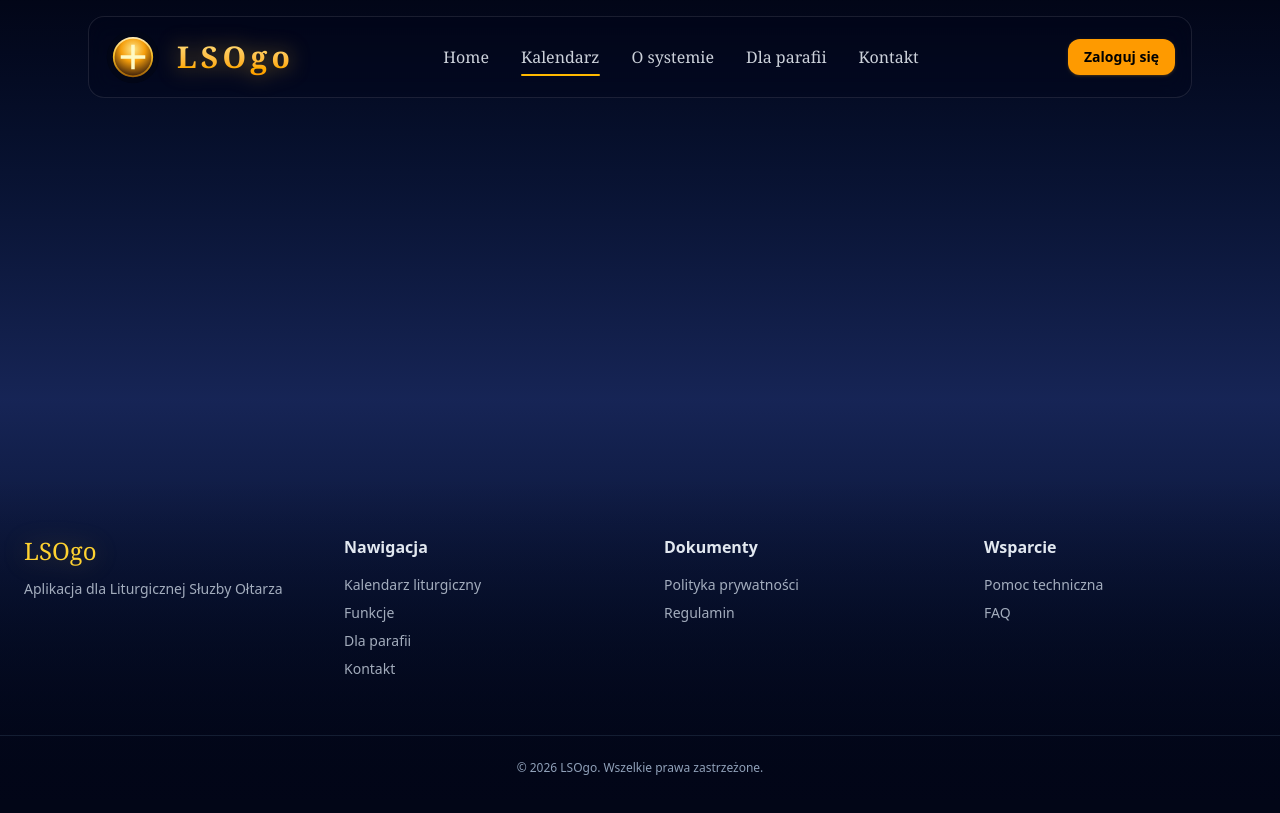
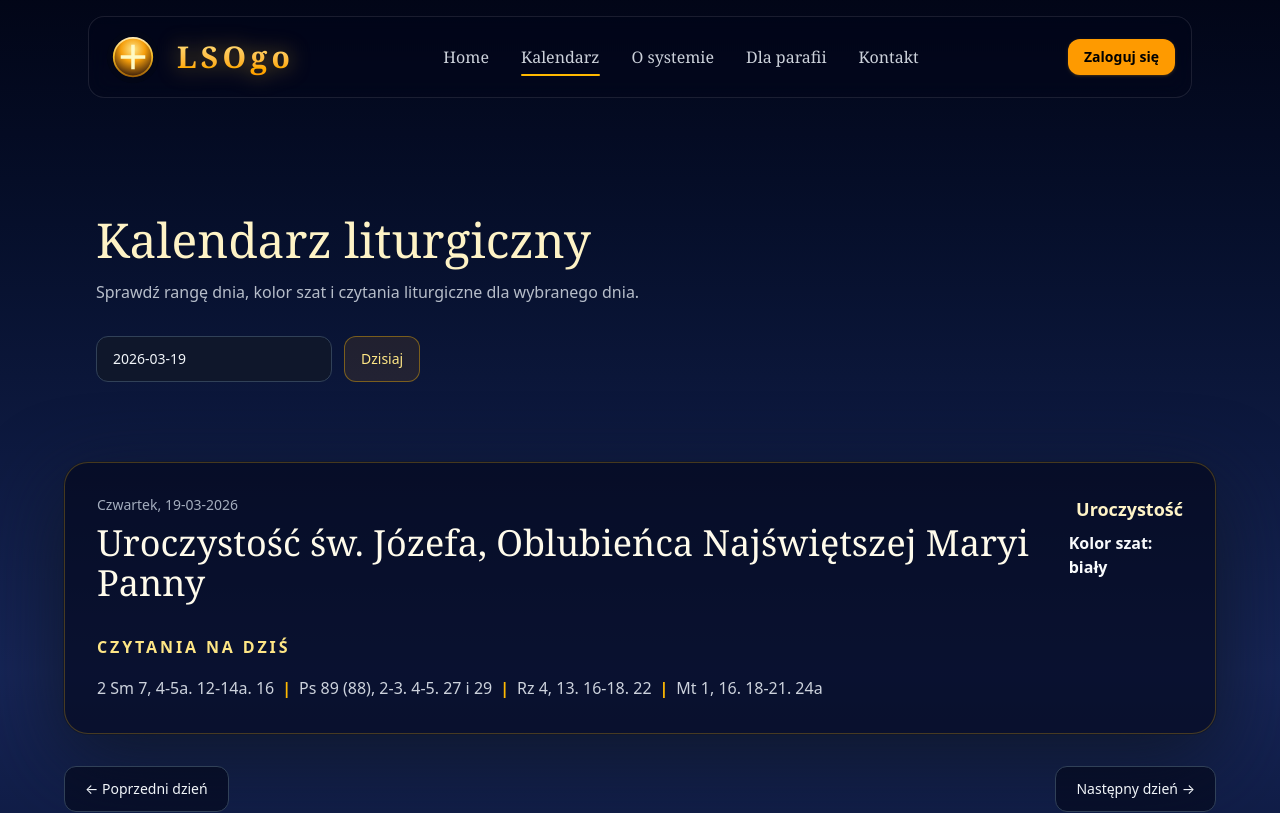
Before and after one commit to grzegorz2803/lsogo-web, a React (Vite) app: page /kalendarz in a window 1280 px wide. Shown: the top 813 px of the page. Built offline with nearby package versions, Linux system fonts and the light colour scheme.

Commit message:
feat: add CalendarPage with daily liturgical view and date navigation

```diff
--- a/src/AppRouter.tsx
+++ b/src/AppRouter.tsx
@@ -3,11 +3,13 @@ import { HomePage } from "./pages/HomePage";
 import { AboutPage } from "./pages/AboutPage";
 import { ParishPage } from "./pages/ParishPage";
 import { ContactPage } from "./pages/ContactPage";
+import { CalendarPage } from "./pages/CalendarPage";
 
 export function AppRouter() {
   return (
     <Routes>
       <Route path="/" element={<HomePage />} />
+      <Route path="/kalendarz" element={<CalendarPage />} />
       <Route path="/o-systemie" element={<AboutPage />} />
       <Route path="/dla-parafii" element={<ParishPage />} />
       <Route path="/kontakt" element={<ContactPage />} />
--- /dev/null
+++ b/src/components/CalendarPage/CalendarDayCard.tsx
@@ -0,0 +1,76 @@
+import { calendarPageContent } from "../../content/calendarPage";
+import type {
+  CalendarDayData,
+  LiturgicalColor,
+} from "../../mocks/calendarPageMock";
+
+function formatDisplayDate(dateStr: string): string {
+  const [year, month, day] = dateStr.split("-");
+  return `${day}-${month}-${year}`;
+}
+
+function getColorTextClass(color: LiturgicalColor) {
+  switch (color) {
+    case "biały":
+      return "text-slate-50";
+    case "czerwony":
+      return "text-red-300";
+    case "zielony":
+      return "text-emerald-300";
+    case "fioletowy":
+      return "text-violet-300";
+    case "różowy":
+      return "text-pink-300";
+    case "czarny":
+      return "text-slate-400";
+    default:
+      return "text-slate-100";
+  }
+}
+type Props = {
+  day: CalendarDayData;
+};
+
+export function CalendarDayCard({ day }: Props) {
+  const { dayCard } = calendarPageContent;
+  const colorClass = getColorTextClass(day.color);
+  return (
+    <section className="px-6">
+      <div className="mx-auto max-w-6xl">
+        <div className="rounded-3xl border border-amber-400/25 bg-slate-950/60 px-8 py-8 shadow-[0_24px_80px_rgba(15,23,42,0.95)] ring-1 ring-slate-900/80">
+          <div className="flex flex-col gap-6 md:flex-row md:items-start md:justify-between">
+            <div>
+              <p className="text-sm text-slate-300/80">
+                {day.weekday}, {formatDisplayDate(day.date)}
+              </p>
+              <h2 className="mt-2 font-serif text-2xl md:text-4xl text-amber-50">
+                {day.title}
+              </h2>
+            </div>
+            <div className="flex flex-col gap-2 md:items-end">
+              <p className="text-lg font-semibold text-amber-100">{day.rank}</p>
+              <p className={`text-sm md:text-base font-semibold ${colorClass}`}>
+                {dayCard.colorLabel}: {day.color}
+              </p>
+            </div>
+          </div>
+          <div className="mt-8">
+            <p className="text-sm md:text-base font-semibold uppercase tracking-[0.18em] text-amber-200">
+              {dayCard.readingsTitle}
+            </p>
+            <div className="mt-4 text-sm md:text-base leading-relaxed text-slate-200/90">
+              {day.readings.map((reading, index) => (
+                <span key={reading}>
+                  {index > 0 && (
+                    <span className="mx-2 font-bold text-amber-400">|</span>
+                  )}
+                  {reading}
+                </span>
+              ))}
+            </div>
+          </div>
+        </div>
+      </div>
+    </section>
+  );
+}
--- /dev/null
+++ b/src/components/CalendarPage/CalendarDayNavigation.tsx
@@ -0,0 +1,31 @@
+import { calendarPageContent } from "../../content/calendarPage";
+
+type Props = {
+  onPrevious: () => void;
+  onNext: () => void;
+};
+
+export function CalendarDayNavigation({ onPrevious, onNext }: Props) {
+  const { navigation } = calendarPageContent;
+
+  return (
+    <section className="mt-8 px-6 pb-16">
+      <div className="mx-auto flex max-w-6xl flex-col gap-3 sm:flex-row sm:justify-between">
+        <button
+          type="button"
+          onClick={onPrevious}
+          className="rounded-xl border border-slate-700 bg-slate-950/60 px-5 py-3 text-sm text-slate-100 transition hover:border-amber-400/50 hover:text-amber-200"
+        >
+          ← {navigation.previousDay}
+        </button>
+        <button
+          type="button"
+          onClick={onNext}
+          className="rounded-xl border border-slate-700 bg-slate-950/60 px-5 py-3 text-sm text-slate-100 transition hover:border-amber-400/50 hover:text-amber-200"
+        >
+          {navigation.nexDay} →
+        </button>
+      </div>
+    </section>
+  );
+}
--- /dev/null
+++ b/src/components/CalendarPage/CalendarPageHero.tsx
@@ -0,0 +1,45 @@
+import { calendarPageContent } from "../../content/calendarPage";
+
+type Props = {
+  selectedDate: string;
+  onDateChange: (value: string) => void;
+  onTodayClick: () => void;
+};
+
+export function CalendarPageHero({
+  selectedDate,
+  onDateChange,
+  onTodayClick,
+}: Props) {
+  const { hero } = calendarPageContent;
+
+  return (
+    <section className="px-6 pt-20 pb-10">
+      <div className="mx-auto max-w-6xl">
+        <div className="px-8 py-10">
+          <h1 className="font-serif text-3xl md:text-5xl text-amber-100">
+            {hero.title}
+          </h1>
+          <p className="mt-4 max-w-3xl text-sm md:text-base text-slate-200/80">
+            {hero.subtitle}
+          </p>
+          <div className="mt-8 flex flex-col gap-3 sm:flex-row sm:items-center">
+            <input
+              type="data"
+              value={selectedDate}
+              onChange={(e) => onDateChange(e.target.value)}
+              className="rounded-xl border border-slate-700 bg-slate-900 px-4 py-3 text-sm text-slate-100 outline-none focus:border-amber-400 scheme-dark"
+            />
+            <button
+              type="button"
+              onClick={onTodayClick}
+              className="rounded-xl border border-amber-400/40 bg-amber-500/10 px-4 py-3 text-sm font-medium text-amber-200 transition hover:bg-amber-500/20"
+            >
+              {hero.todayButton}
+            </button>
+          </div>
+        </div>
+      </div>
+    </section>
+  );
+}
--- /dev/null
+++ b/src/content/calendarPage.ts
@@ -0,0 +1,17 @@
+export const calendarPageContent = {
+  hero: {
+    title: "Kalendarz liturgiczny",
+    subtitle:
+      "Sprawdź rangę dnia, kolor szat i czytania liturgiczne dla wybranego dnia.",
+    todayButton: "Dzisiaj",
+  },
+  dayCard: {
+    readingsTitle: "Czytania na dziś",
+    colorLabel: "Kolor szat",
+    rankLabel: "Ranga",
+  },
+  navigation: {
+    previousDay: "Poprzedni dzień",
+    nexDay: "Następny dzień",
+  },
+};
--- /dev/null
+++ b/src/mocks/calendarPageMock.ts
@@ -0,0 +1,30 @@
+export type LiturgicalColor =
+  | "biały"
+  | "czerwony"
+  | "zielony"
+  | "fioletowy"
+  | "różowy"
+  | "czarny";
+
+export type CalendarDayData = {
+  date: string;
+  weekday: string;
+  title: string;
+  rank: string;
+  color: LiturgicalColor;
+  readings: string[];
+};
+
+export const calendarDayMock: CalendarDayData = {
+  date: "2026-03-19",
+  weekday: "Czwartek",
+  title: "Uroczystość św. Józefa, Oblubieńca Najświętszej Maryi Panny",
+  rank: "Uroczystość",
+  color: "biały",
+  readings: [
+    "2 Sm 7, 4-5a. 12-14a. 16",
+    "Ps 89 (88), 2-3. 4-5. 27 i 29",
+    "Rz 4, 13. 16-18. 22",
+    "Mt 1, 16. 18-21. 24a",
+  ],
+};
--- /dev/null
+++ b/src/pages/CalendarPage.tsx
@@ -0,0 +1,52 @@
+import { useMemo, useState } from "react";
+import { CalendarPageHero } from "../components/CalendarPage/CalendarPageHero";
+import { calendarDayMock } from "../mocks/calendarPageMock";
+import { CalendarDayCard } from "../components/CalendarPage/CalendarDayCard";
+import { CalendarDayNavigation } from "../components/CalendarPage/CalendarDayNavigation";
+function formatTodayISO() {
+  return new Date().toISOString().slice(0, 10);
+}
+function getWeekdayLabel(dateStr: string): string {
+  const d = new Date(dateStr);
+  const days = [
+    "Niedziela",
+    "Poniedziałek",
+    "Wtorek",
+    "Środa",
+    "Czwartek",
+    "Piątek",
+    "Sobota",
+  ];
+  return days[d.getDay()] ?? "";
+}
+function addDays(dateStr: string, amount: number) {
+  const d = new Date(dateStr);
+  d.setDate(d.getDate() + amount);
+  return d.toISOString().slice(0, 10);
+}
+export function CalendarPage() {
+  const [selectedDate, setSelectedDate] = useState(
+    calendarDayMock.date || formatTodayISO(),
+  );
+  const dayDate = useMemo(() => {
+    return {
+      ...calendarDayMock,
+      date: selectedDate,
+      weekday: getWeekdayLabel(selectedDate),
+    };
+  }, [selectedDate]);
+  return (
+    <div className="relative min-h-screen w-full">
+      <CalendarPageHero
+        selectedDate={selectedDate}
+        onDateChange={setSelectedDate}
+        onTodayClick={() => setSelectedDate(formatTodayISO())}
+      />
+      <CalendarDayCard day={dayDate} />
+      <CalendarDayNavigation
+        onPrevious={() => setSelectedDate((prev) => addDays(prev, -1))}
+        onNext={() => setSelectedDate((prev) => addDays(prev, 1))}
+      />
+    </div>
+  );
+}
```
